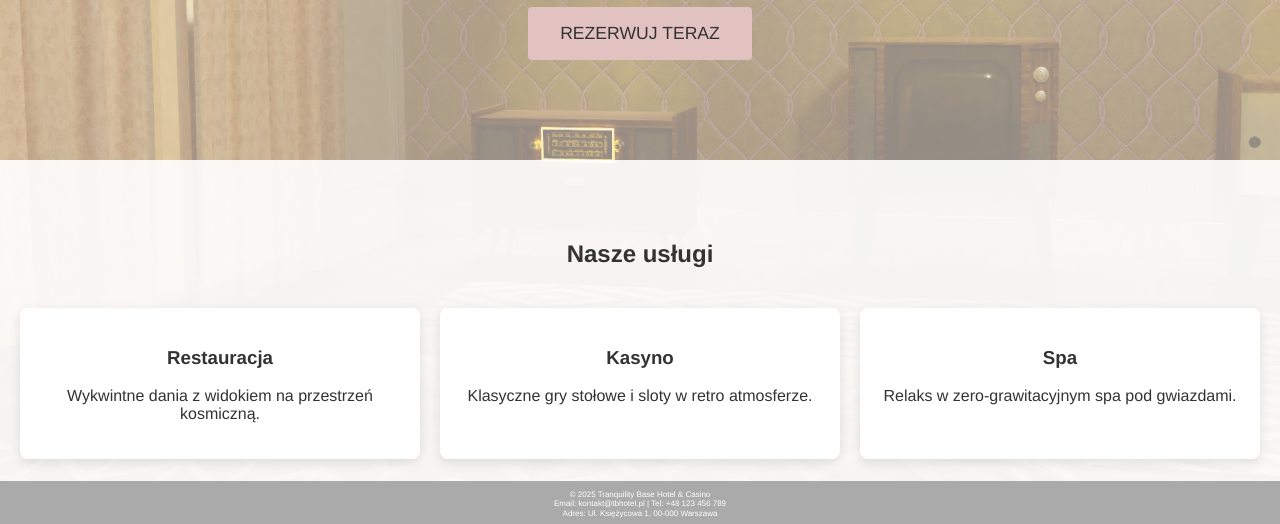
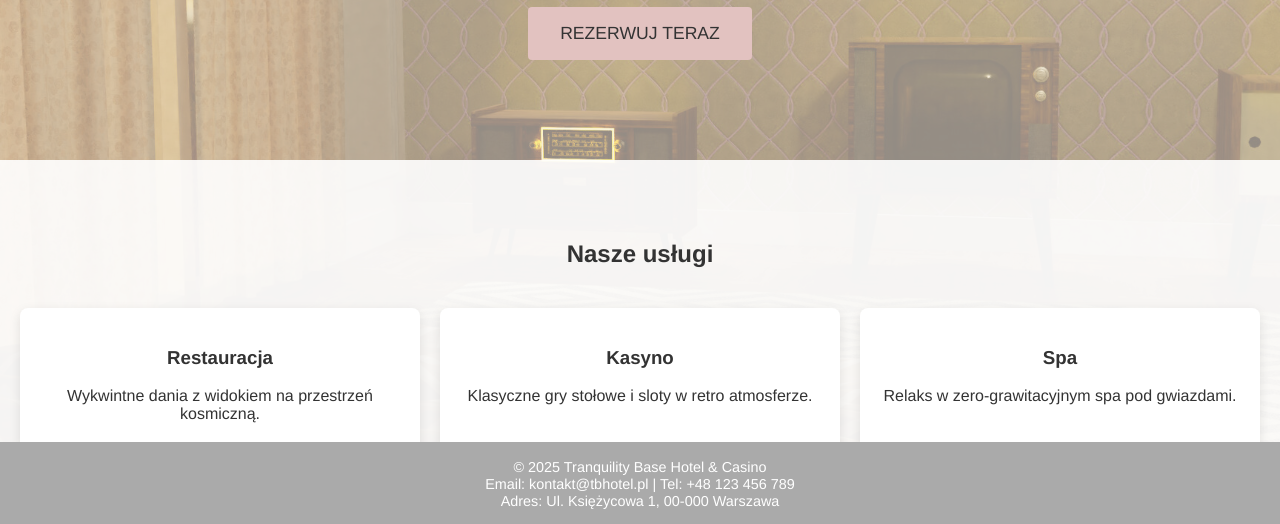
Before and after one commit to Luksziboi/Luksziboi.github.io, a plain HTML site: page index.html in a window 1280 px wide. Shown: the part 274-798 px from the top of the page. Drawn offline with Linux system fonts and the light colour scheme.

Commit message:
Update style.css

```diff
--- a/style.css
+++ b/style.css
@@ -1,3 +1,4 @@
+
 *, *::before, *::after { box-sizing: border-box; }
 .hidden { display: none; }
 body {
@@ -54,7 +55,7 @@ main { z-index:2; position: relative; }
 
 
 footer { background:#333; color:#fff; padding:10px; text-align:center; }
-footer p { margin:0.5px 0; font-size:0.5em; }
+footer p { margin:1px 0; font-size:0.9em; }
 footer {
   position: fixed;
   bottom: 0;
@@ -62,9 +63,14 @@ footer {
   width: 100%;
   background: #aaa;
   text-align: center;
-  padding: 0.5rem 1rem;
+  padding: 1rem 2rem;
   z-index: 1000;
-
+}
+footer {
+  background: #aaa;
+  text-align: center;
+  padding: 1rem 2rem;
+}
 
 .reservation-section {
   display: flex;
```
